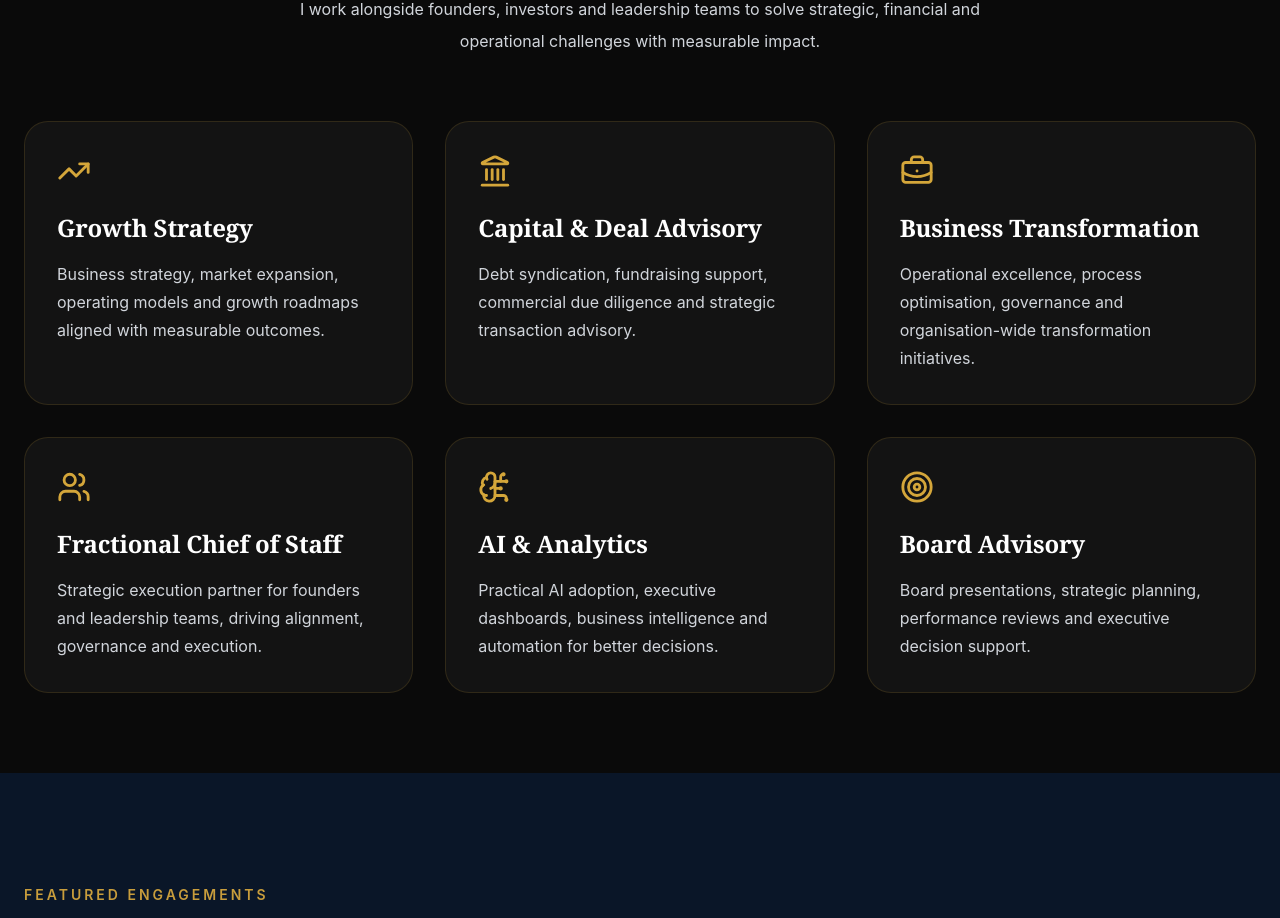
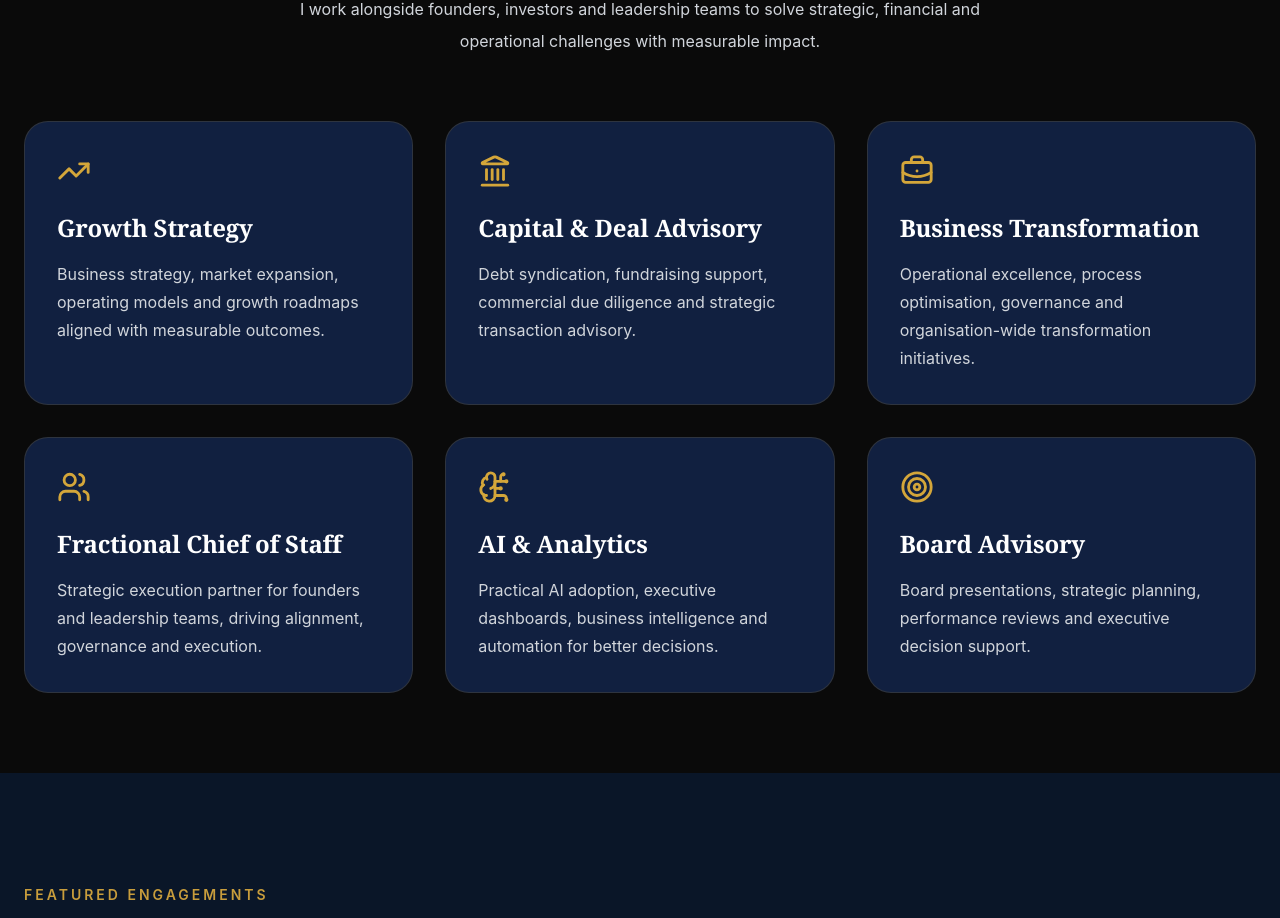
Before and after one commit to SravaniPolina/sravani-portfolio-frontend, a React (Create React App) app: page / in a window 1280 px wide. Shown: the part 3140-4058 px from the top of the page. Built offline with nearby package versions, Linux system fonts and the light colour scheme.

Commit message:
Update StrategicLeadershipServices.js

```diff
--- a/src/components/StrategicLeadershipServices.js
+++ b/src/components/StrategicLeadershipServices.js
@@ -76,7 +76,7 @@ export default function StrategicLeadershipServices() {
           {services.map((service) => (
             <div
               key={service.title}
-              className="bg-[#131313] border border-[#D4A63A]/15 rounded-3xl p-8 hover:border-[#D4A63A] hover:-translate-y-2 transition-all duration-300"
+              className="border border-[#D4A63A]/15 rounded-3xl p-8 hover:border-[#D4A63A] hover:-translate-y-2 transition-all duration-300" style={{background: "var(--cardbg)"}}
             >
 
               <div className="mb-6">
```
